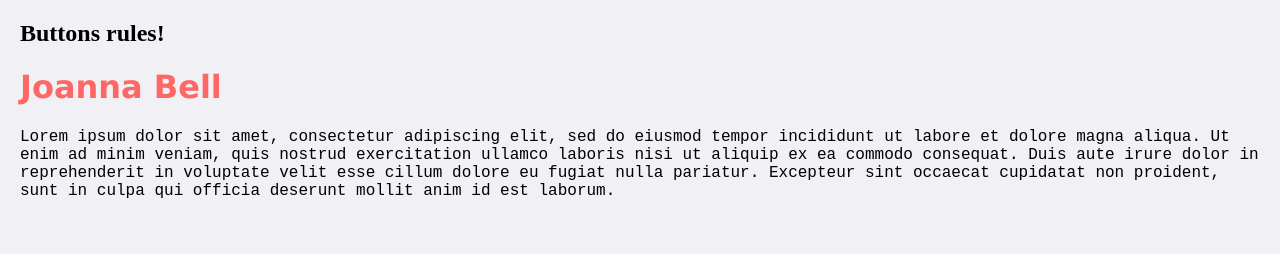
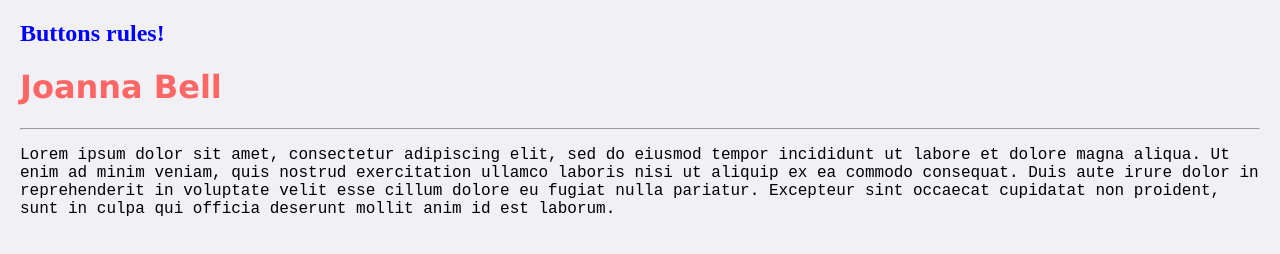
Before and after one commit to joannabell/my-first-website, a plain HTML site: page index.html in a window 1280 px wide. Drawn offline with Linux system fonts and the light colour scheme.

Commit message:
style h2 js

```diff
--- a/index.html
+++ b/index.html
@@ -10,6 +10,7 @@
     <header>
       <h1>Joanna Bell</h1>
     </header>
+    <hr/>
     <body>
         <p>
           Lorem ipsum dolor sit amet, consectetur adipiscing elit, sed do eiusmod tempor incididunt ut labore et dolore magna aliqua. Ut enim ad minim veniam, quis nostrud exercitation ullamco laboris nisi ut aliquip ex ea commodo consequat. Duis aute irure dolor in reprehenderit in voluptate velit esse cillum dolore eu fugiat nulla pariatur. Excepteur sint occaecat cupidatat non proident, sunt in culpa qui officia deserunt mollit anim id est laborum.
--- a/script.js
+++ b/script.js
@@ -1 +1 @@
-document.write("<h2>Buttons rules!</h2>");
+document.write("<h2 style='color: blue'>Buttons rules!</h2>");
```
